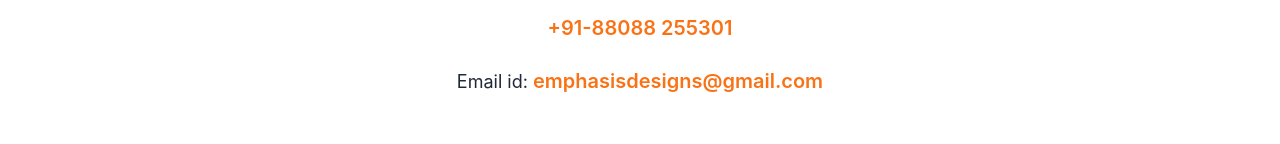
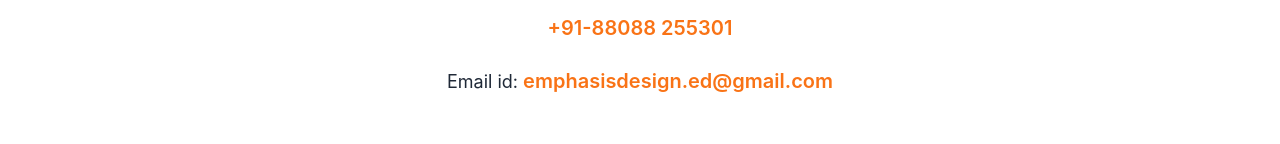
Before and after one commit to Zahidulla/Emphasis-Designs, a React (Vite) app: page / in a window 1280 px wide. Shown: the part 5500-5644 px from the top of the page. Built offline with nearby package versions, Linux system fonts and the light colour scheme.

Commit message:
Update Contact.jsx

```diff
--- a/src/components/Contact.jsx
+++ b/src/components/Contact.jsx
@@ -68,7 +68,7 @@ const Contact = () => {
           </p>
           <p className="text-gray-800 mb-6 text-lg">
             <a
-              href="tel:+9188088255301"
+              href="tel:+918088255301"
               className="hover:underline text-orange-500 font-semibold text-lg md:text-xl"
             >
               +91-88088 255301
@@ -81,7 +81,7 @@ const Contact = () => {
               href="mailto:emphasisdesigns@gmail.com"
               className="hover:underline text-orange-500 font-semibold text-lg md:text-xl"
             >
-              emphasisdesigns@gmail.com
+              emphasisdesign.ed@gmail.com
             </a>
           </p>
         </motion.div>
```
